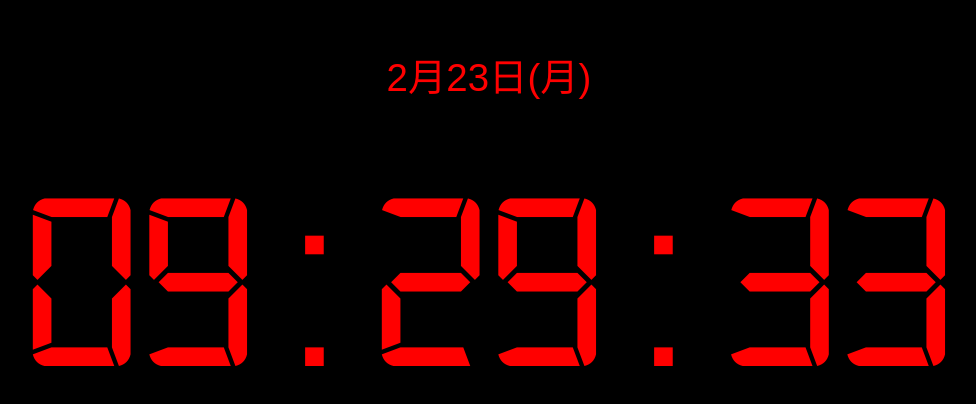
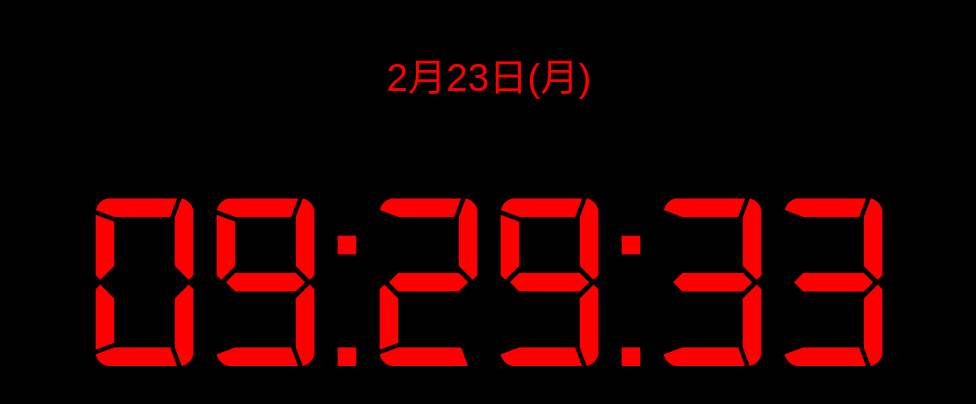
Before and after one commit to nippleonnippon/etc, a plain HTML site: page clock/index.html in a window 1280 px wide. Shown: the part 188-592 px from the top of the page, without its empty margins (151-1127 px from the left). Drawn offline with Linux system fonts and the light colour scheme.

Commit message:
Add files via upload

```diff
--- a/clock/index.html
+++ b/clock/index.html
@@ -10,7 +10,7 @@
         */
         @font-face {
             font-family: 'Digital7-Mono';
-            src: url('./res/digital-7mono.ttf') format('truetype');
+            src: url('./res/digital-7.ttf') format('truetype');
         }
 
         body, html {
```
